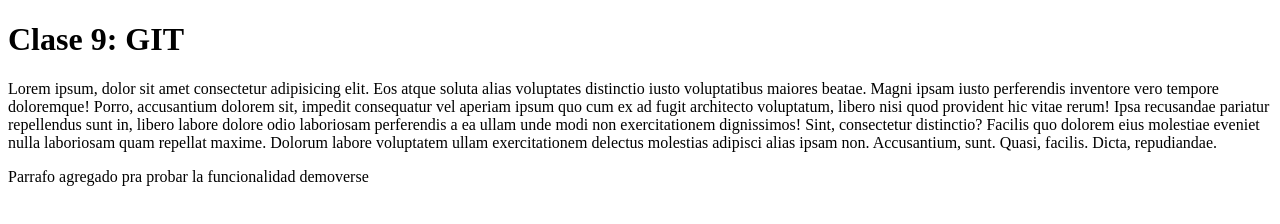
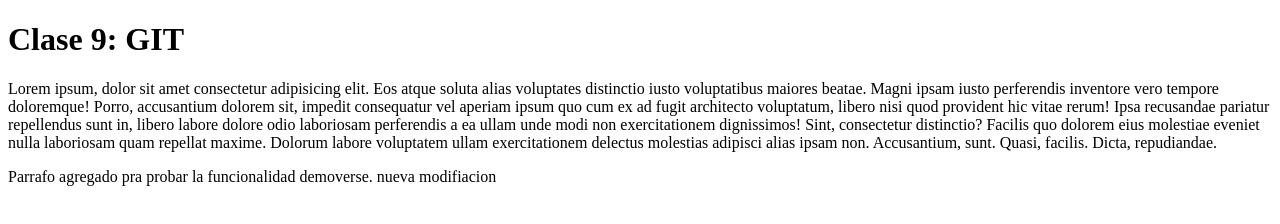
Before and after one commit to LeonardoBeronn369/primer_repositorio, a plain HTML site: page index.html in a window 1280 px wide. Drawn offline with Linux system fonts and the light colour scheme.

Commit message:
nuevos cambios

```diff
--- a/index.html
+++ b/index.html
@@ -10,7 +10,7 @@
     <h1>Clase 9: GIT</h1>
     <p>Lorem ipsum, dolor sit amet consectetur adipisicing elit. Eos atque soluta alias voluptates distinctio iusto voluptatibus maiores beatae. Magni ipsam iusto perferendis inventore vero tempore doloremque! Porro, accusantium dolorem sit, impedit consequatur vel aperiam ipsum quo cum ex ad fugit architecto voluptatum, libero nisi quod provident hic vitae rerum! Ipsa recusandae pariatur repellendus sunt in, libero labore dolore odio laboriosam perferendis a ea ullam unde modi non exercitationem dignissimos! Sint, consectetur distinctio? Facilis quo dolorem eius molestiae eveniet nulla laboriosam quam repellat maxime. Dolorum labore voluptatem ullam exercitationem delectus molestias adipisci alias ipsam non. Accusantium, sunt. Quasi, facilis. Dicta, repudiandae.</p>
 
-    <p>Parrafo agregado pra probar la funcionalidad demoverse</p>
+    <p>Parrafo agregado pra probar la funcionalidad demoverse. nueva modifiacion</p>
 </body>
 </body>
 </html>
```
